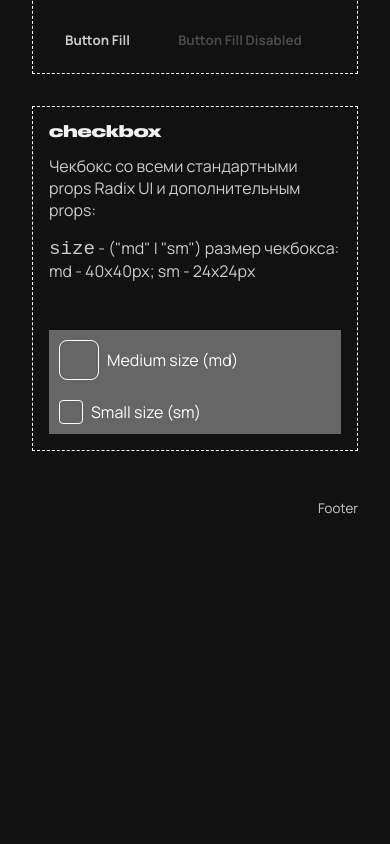
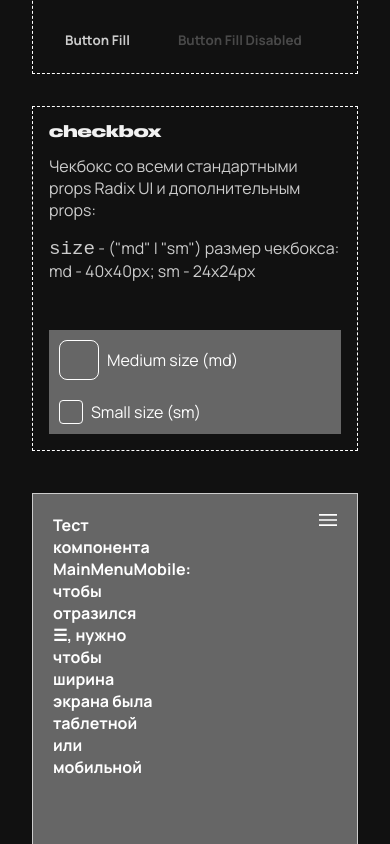
Before and after one commit to mdahovnik/Altiora, a Next.js app: page /ui in a window 390 px wide. Shown: the part 1156-2000 px from the top of the page. Before the commit the page ends 1697 px from the top, so only its background shows below. Built offline with nearby package versions, Linux system fonts and the light colour scheme.

Commit message:
feat: add main-menu-mobile new

```diff
--- a/source/app/configs/main-menu.config.ts
+++ b/source/app/configs/main-menu.config.ts
@@ -4,19 +4,19 @@ import type { typeMainMenuItem } from '@shared/ui/main-menu/types/types'
 
 export const mainMenu: typeMainMenuItem[] = [
   {
-    title: 'Home',
-    rout: routes.mainPage
+    label: 'Home',
+    url: routes.mainPage
   },
   {
-    title: 'UI',
-    rout: routes.ui
+    label: 'UI',
+    url: routes.ui
   },
   {
-    title: 'Posts',
-    rout: routes.postList
+    label: 'Posts',
+    url: routes.postList
   },
   {
-    title: 'Complex',
-    rout: createRoute(routes.complexRout, { id: '1', value: 'value' })
+    label: 'Complex',
+    url: createRoute(routes.complexRout, { id: '1', value: 'value' })
   }
 ]
--- a/source/entities/trash-ui-entity/ui/_ui-list/ui/ui-list.tsx
+++ b/source/entities/trash-ui-entity/ui/_ui-list/ui/ui-list.tsx
@@ -1,6 +1,7 @@
 import { UIButton } from '../../button'
 import { UIMainBlock } from '../../main-block'
 import { UICheckbox } from '../../checkbox'
+import { MainMenuMobileTest } from '../../main-menu-mobile-test'
 import classes from '../styles/styles.module.scss'
 
 export const UIList: React.FC = () => {
@@ -12,6 +13,7 @@ export const UIList: React.FC = () => {
 
       {/* Добавляем компоненты ниже */}
       <UICheckbox />
+      <MainMenuMobileTest />
     </div>
   )
 }
--- /dev/null
+++ b/source/entities/trash-ui-entity/ui/main-menu-mobile-test/index.tsx
@@ -0,0 +1,57 @@
+import React from 'react'
+import { MainMenuMobile } from '@shared/ui/main-menu'
+import type { typeMainMenuItem } from '@shared/ui/main-menu/types/types'
+
+const testMenuList: typeMainMenuItem[] = [
+  {
+    label: 'Кто мы',
+    url: '/'
+  },
+  {
+    label: 'Наши услуги',
+    url: '/services'
+  },
+  {
+    label: 'Комплексные решения',
+    url: '/complex-solutions'
+  },
+  {
+    label: 'Партнеры',
+    url: '/partners'
+  },
+  {
+    label: 'Контакты',
+    url: '/contacts'
+  }
+]
+
+export const MainMenuMobileTest: React.FC = () => {
+  return (
+    <div
+      style={{
+        height: '500px',
+        border: '1px solid #ccc',
+        maxWidth: '400px',
+        padding: '20px',
+        display: 'flex',
+
+        gap: '20px',
+        margin: '10px 0',
+        backgroundColor: 'var(--color-grey2)'
+      }}
+    >
+      <h6 style={{ marginBottom: '15px', fontSize: '16px', color: 'white', maxWidth: '100px' }}>
+        Тест компонента MainMenuMobile: чтобы отразился ☰, нужно чтобы ширина экрана была таблетной или мобильной
+      </h6>
+      <div
+        style={{
+          display: 'flex',
+          justifyContent: 'flex-end',
+          width: '100%'
+        }}
+      >
+        <MainMenuMobile menuList={testMenuList} />
+      </div>
+    </div>
+  )
+}
--- a/source/shared/ui/main-menu/styles/main-menu-mobile.module.scss
+++ b/source/shared/ui/main-menu/styles/main-menu-mobile.module.scss
@@ -1,12 +1,20 @@
 .mobileMenuContainer {
-  border: 1px solid var(--foreground);
-  width: 2rem;
-  height: 2rem;
-  border-radius: 0.25rem;
-  line-height: 1cap;
+  border: none;
+  width: 18px;
+  height: 12px;
   display: flex;
   align-items: center;
   justify-content: center;
+  color: var(--color-white);
+  outline: none;
+  background-color: transparent;
+  position: relative;
+  cursor: pointer;
+
+  @include bp.tablet {
+    width: 28px;
+    height: 20px;
+  }
 
   @include bp.desktop {
     display: none;
@@ -14,16 +22,30 @@
 }
 
 .menuContainer {
-  background-color: var(--background);
-  border: 1px solid var(--foreground);
-  padding: 1rem;
+  background-color: var(--color-background);
+  border: none;
+  margin-top: 10px;
   display: flex;
   flex-direction: column;
-  gap: 0.75rem;
-  border-radius: 0.25rem;
+  gap: 0;
+  color: var(--color-white);
+  border-bottom-left-radius: 12px;
+  border-bottom-right-radius: 12px;
+  width: 139px;
+
+  @include bp.tablet {
+    width: 185px;
+  }
 }
 
 .link {
+  display: flex;
+  align-items: center;
   text-decoration: none;
-  font-size: 1.2em;
+  padding: 0 12px;
+  font-size: 14px;
+  font-weight: bold;
+  outline: none;
+  height: 44px;
+  line-height: 1;
 }
--- a/source/shared/ui/main-menu/types/types.ts
+++ b/source/shared/ui/main-menu/types/types.ts
@@ -3,6 +3,6 @@ export type typeMainMenuProps = React.HTMLAttributes<HTMLDivElement> & {
 }
 
 export type typeMainMenuItem = {
-  title: string
-  rout: string
+  label: string
+  url: string
 }
--- a/source/shared/ui/main-menu/ui/main-menu-desktop.tsx
+++ b/source/shared/ui/main-menu/ui/main-menu-desktop.tsx
@@ -7,8 +7,8 @@ export const MainMenuDesktop: React.FC<typeMainMenuProps> = ({ menuList, classNa
   return (
     <div className={clsx(classes.desktopMenuContainer, className)} {...otherProps}>
       {menuList.map(item => (
-        <Link href={item.rout} key={item.title} prefetch={false}>
-          {item.title}
+        <Link href={item.url} key={item.label} prefetch={false}>
+          {item.label}
         </Link>
       ))}
     </div>
--- a/source/shared/ui/main-menu/ui/main-menu-mobile.tsx
+++ b/source/shared/ui/main-menu/ui/main-menu-mobile.tsx
@@ -2,17 +2,20 @@ import classes from '../styles/main-menu-mobile.module.scss'
 import type { typeMainMenuProps } from '../types/types'
 import * as DropdownMenu from '@radix-ui/react-dropdown-menu'
 import Link from 'next/link'
+import { NavIcon } from './navicon'
 
 export const MainMenuMobile: React.FC<typeMainMenuProps> = ({ menuList }) => {
   return (
     <DropdownMenu.Root>
-      <DropdownMenu.Trigger className={classes.mobileMenuContainer}>☰</DropdownMenu.Trigger>
+      <DropdownMenu.Trigger className={classes.mobileMenuContainer}>
+        <NavIcon />
+      </DropdownMenu.Trigger>
 
       <DropdownMenu.Portal>
-        <DropdownMenu.Content className={classes.menuContainer} sideOffset={4} align="end">
-          {menuList.map(item => (
-            <DropdownMenu.Item className={classes.link} key={item.title} asChild>
-              <Link href={item.rout}>{item.title}</Link>
+        <DropdownMenu.Content className={classes.menuContainer} align="end" side="bottom">
+          {menuList.map((item, cnt) => (
+            <DropdownMenu.Item className={classes.link} key={cnt} asChild>
+              <Link href={item.url}>{item.label}</Link>
             </DropdownMenu.Item>
           ))}
         </DropdownMenu.Content>
--- /dev/null
+++ b/source/shared/ui/main-menu/ui/navicon.tsx
@@ -0,0 +1,25 @@
+import React from 'react'
+
+// TODO: перейти на общие иконки как сделают в общих папках
+export const NavIcon: React.FC = () => (
+  <svg
+    width="20"
+    height="14"
+    viewBox="0 0 20 14"
+    fill="none"
+    xmlns="http://www.w3.org/2000/svg"
+    preserveAspectRatio="none"
+    style={{
+      width: '100%',
+      height: '100%'
+    }}
+  >
+    <path
+      d="M1 7H19M1 13H19M1 1H19"
+      stroke="currentColor"
+      strokeWidth="2"
+      strokeLinecap="square"
+      strokeLinejoin="round"
+    />
+  </svg>
+)
```
